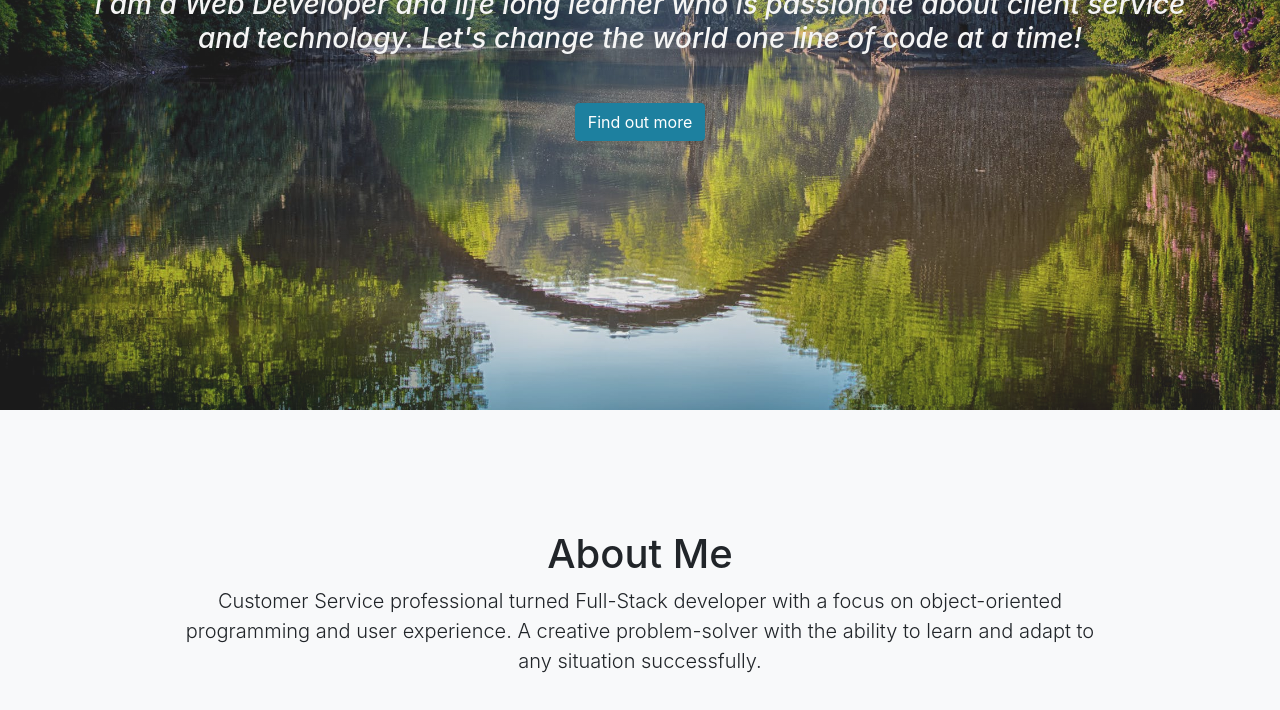
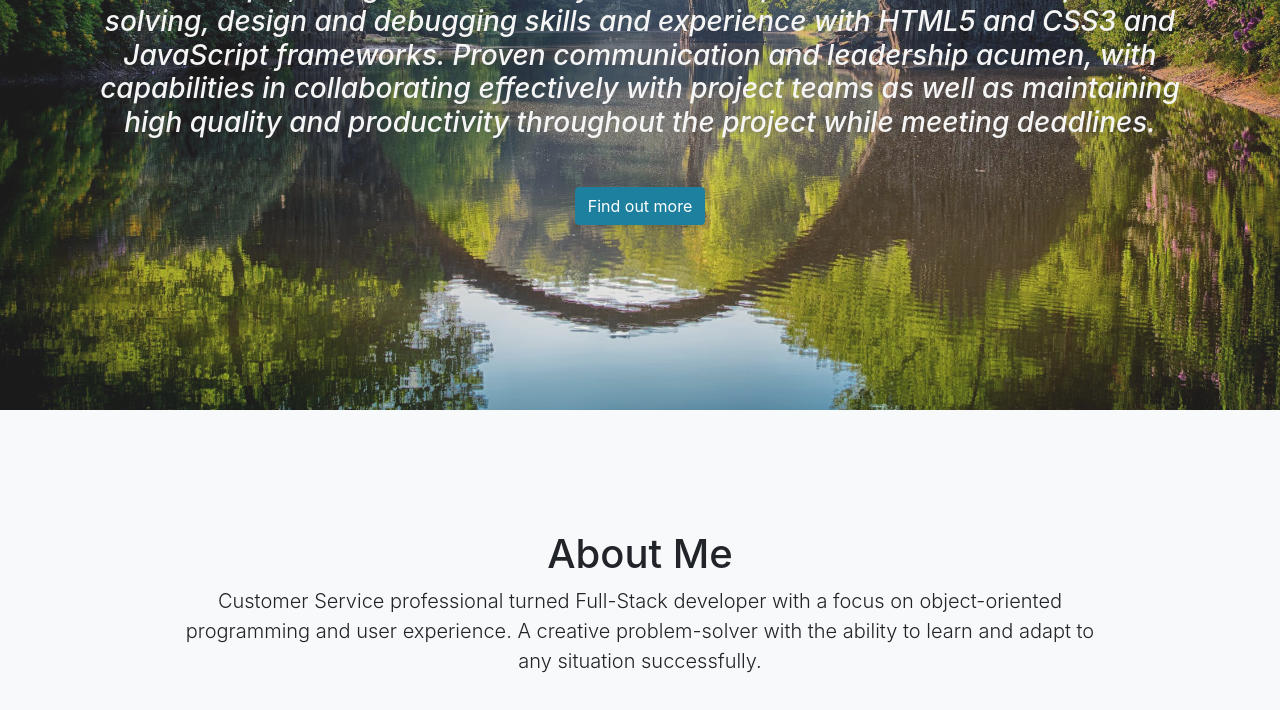
Before and after one commit to A-Klim01/Portfolio, a website with bundled scripts: page index.html in a window 1280 px wide. Shown: the part 390-1100 px from the top of the page. Built offline with nearby package versions, Linux system fonts and the light colour scheme.

Commit message:
updated npm packages and text

```diff
--- a/index.html
+++ b/index.html
@@ -57,7 +57,7 @@
     <div class="container text-center my-auto">
       <h1 id="al" class="mb-1">Alojzy Klim</h1>
       <h3 id="about" class="mb-5">
-        <em>I am a Web Developer and life long learner who is passionate about client service and technology. Let's change the world one line of code at a time!</em>
+        <em>Dedicated and dynamic IT Graduate with proven expertise in web development modelling. Proficient in the application design standards, practices, techniques, and concepts, along with commonly used development tools. Excellent problem solving, design and debugging skills and experience with HTML5 and CSS3 and JavaScript frameworks. Proven communication and leadership acumen, with capabilities in collaborating effectively with project teams as well as maintaining high quality and productivity throughout the project while meeting deadlines.</em>
       </h3>
       <a class="btn btn-primary btn-xl js-scroll-trigger" href="#about">Find out more</a>
     </div>
--- a/package.json
+++ b/package.json
@@ -36,7 +36,7 @@
         "simple-line-icons": "^2.4.1"
     },
     "devDependencies": {
-        "browser-sync": "^2.26.10",
+        "browser-sync": "^2.26.14",
         "del": "5.1.0",
         "gulp": "4.0.2",
         "gulp-autoprefixer": "7.0.0",
```
Also changed, not shown: 1 other file.
